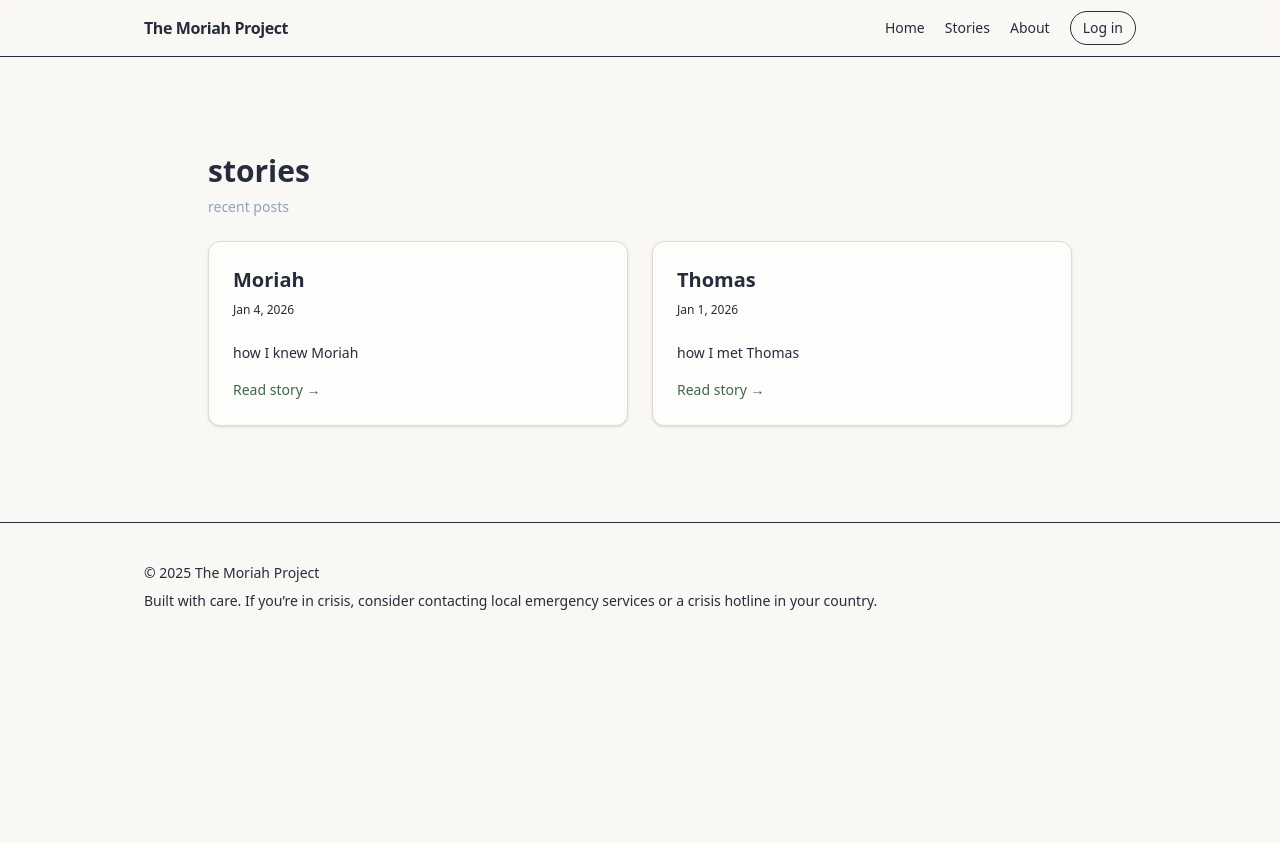
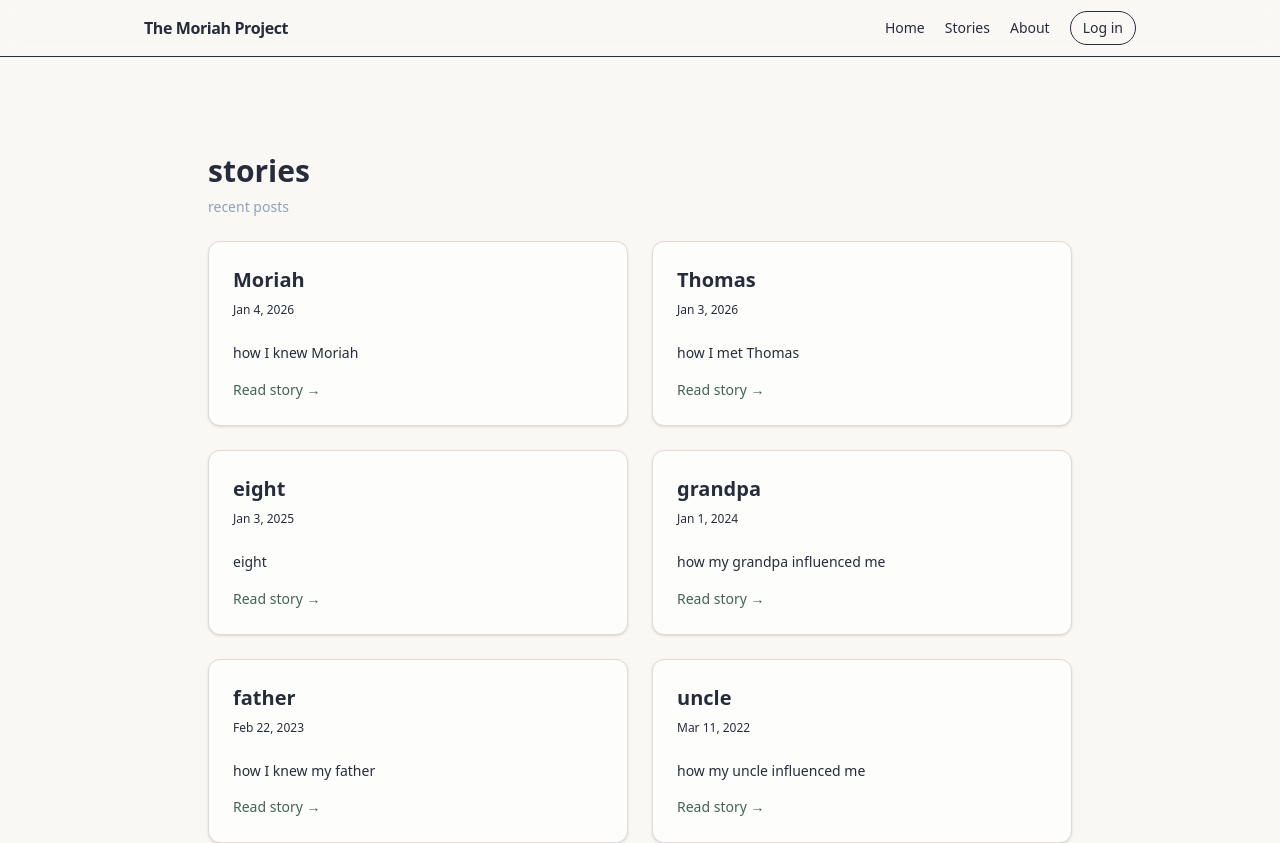
Before and after one commit to gojoego/moriah_project_v2, a Next.js app in the folder frontend/: page /posts in a window 1280 px wide. Shown: the top 843 px of the page. Before the commit the page ends 800 px from the top, so only its background shows below. Built offline with nearby package versions, Linux system fonts and the light colour scheme.

Commit message:
mock data refactor and about page

```diff
--- /dev/null
+++ b/frontend/src/app/about/page.tsx
@@ -0,0 +1,16 @@
+export default function AboutPage(){
+    return (
+        <main className="max-w-3xl mx-auto py-12 px-4 space-y-6">
+            <h1 className="text-3xl font-bold tracking-tight">
+                about the moriah project
+            </h1>
+            <p className="text-muted-foreground text-lg">
+                placeholder text
+            </p>
+            <p>
+                placeholder text
+            </p>
+
+        </main>
+    )
+}
--- a/frontend/src/app/posts/[id]/page.tsx
+++ b/frontend/src/app/posts/[id]/page.tsx
@@ -1,7 +1,6 @@
 import Link from "next/link";
 import { notFound } from "next/navigation";
 
-import type { Post } from "@/types/post";
 import {
     Card,
     CardContent,
@@ -9,23 +8,10 @@
     CardTitle
 } from "@/components/ui/card";
 
+import { mockPosts } from "@/lib/mockPosts";
+
 /** const post = await fetch(`${API_URL}/posts/${params.id}`) */
-const mockData: Post[] = [
-  {
-    id: "1",
-    deceasedName: "Moriah",
-    background: "how I knew Moriah",
-    content: "how we lost Moriah to suicide",
-    createdAt: "2026-01-04",
-  },
-  {
-    id: "2",
-    deceasedName: "Thomas",
-    background: "how I met Thomas",
-    content: "how Thomas was taken from us",
-    createdAt: "2026-01-03",
-  },
-];
+
 
 /**
  dynamic route page Folder name: [id]
@@ -41,7 +27,7 @@
 
     const {id} = await promise.params;
 
-    const post = mockData.find((p) => p.id === id);
+    const post = mockPosts.find((p) => p.id === id);
 
     if (!post){
         notFound();
--- a/frontend/src/app/posts/page.tsx
+++ b/frontend/src/app/posts/page.tsx
@@ -1,25 +1,8 @@
 import { PostList } from "@/components/posts/PostList";
-import type { Post } from "@/types/post";
-
-const mockData: Post[] = [
-    {
-        id: "1",
-        deceasedName: "Moriah",
-        background: "how I knew Moriah",
-        content: "how we lost Moriah to suicide",
-        createdAt: "2026-01-04"
-    },
-    {
-        id: "2",
-        deceasedName: "Thomas",
-        background: "how I met Thomas",
-        content: "how Thomas was taken from us",
-        createdAt: "2026-01-01"
-    },
-];
+import { mockPosts } from "@/lib/mockPosts";
 
 export default function PostsPage() {
-    const posts = [...mockData].sort(
+    const posts = [...mockPosts].sort(
         (a, b) => new Date(b.createdAt).getTime() - new Date(a.createdAt).getTime()
     );
 
```
